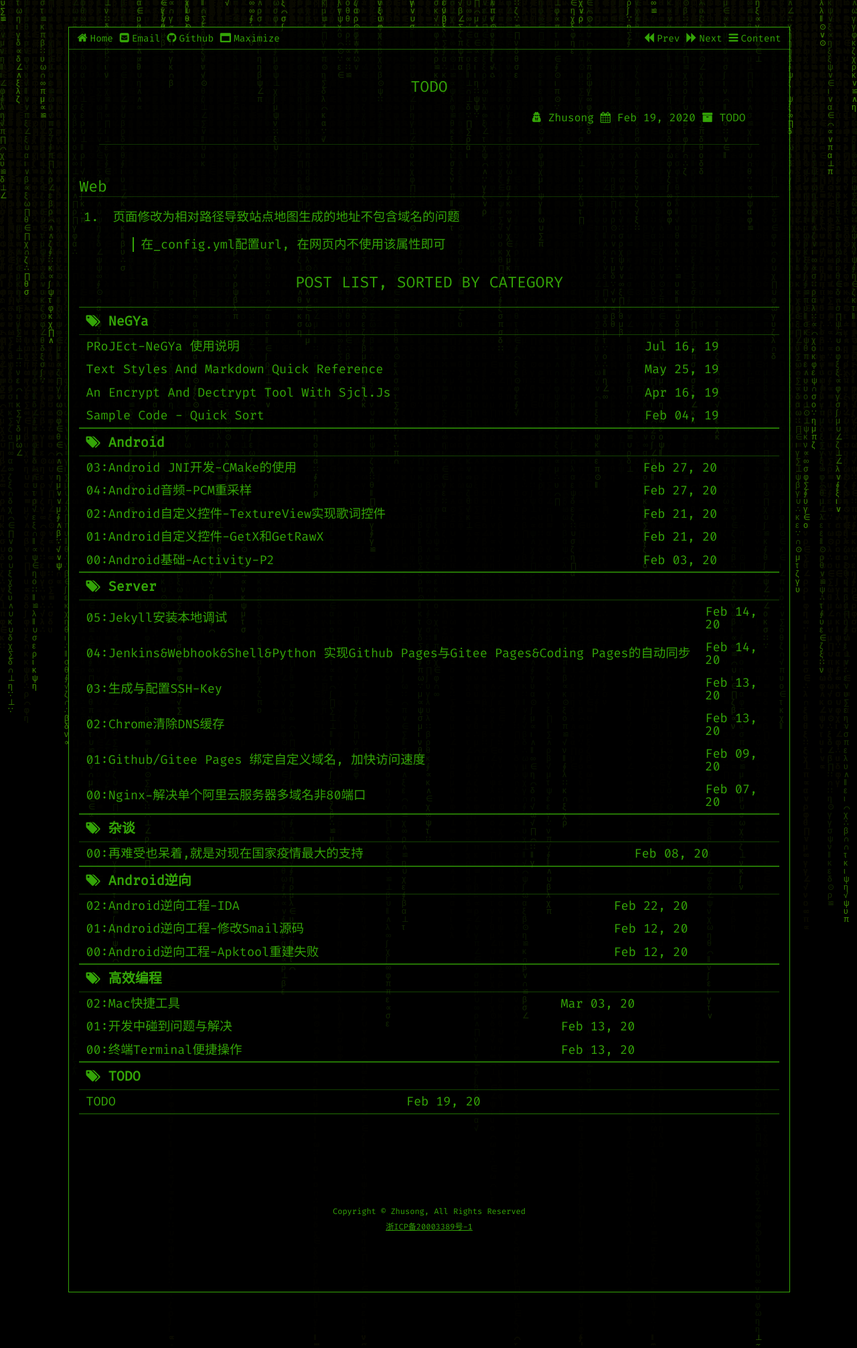
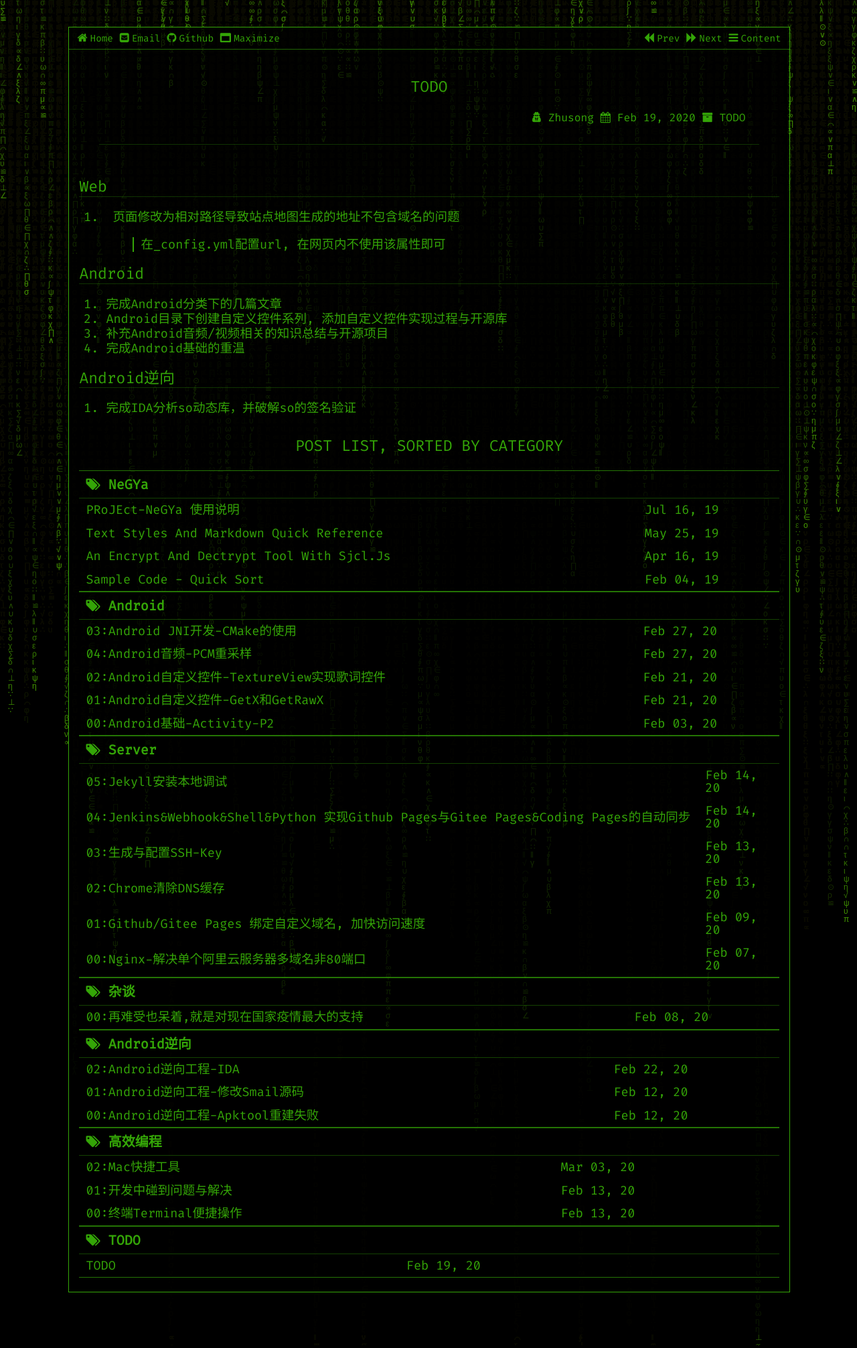
Before and after one commit to zhusonger/www.lasong.com.cn, a Jekyll site: the page built from _posts/2020-02-19-TODO.md, in a window 1280 px wide. Shown: the whole page at 67% size. Built offline with Jekyll 4.4.1, drawn with Linux system fonts in a browser that asks for light colours.

Commit message:
补充todo

```diff
--- a/_posts/2020-02-19-TODO.md
+++ b/_posts/2020-02-19-TODO.md
@@ -15,3 +15,12 @@ abstract: ""
 1. 页面修改为相对路径导致站点地图生成的地址不包含域名的问题
 
 	> 在_config.yml配置url, 在网页内不使用该属性即可
+
+## Android
+1. 完成Android分类下的几篇文章
+2. Android目录下创建自定义控件系列, 添加自定义控件实现过程与开源库
+3. 补充Android音频/视频相关的知识总结与开源项目
+4. 完成Android基础的重温
+
+## Android逆向
+1. 完成IDA分析so动态库，并破解so的签名验证
```
